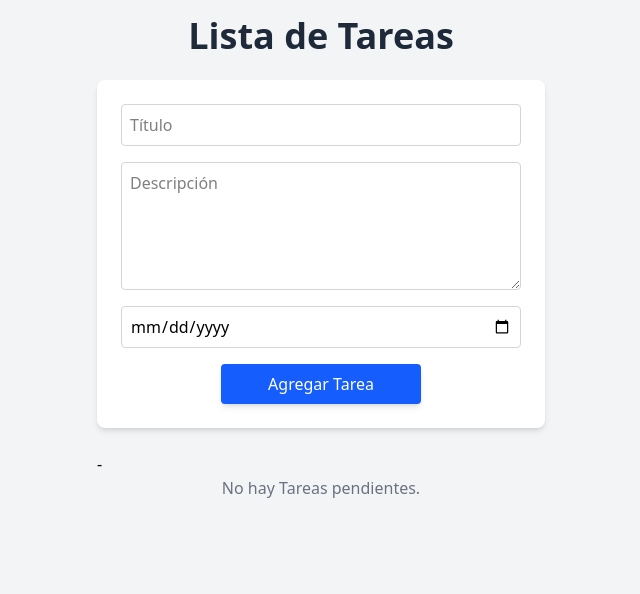
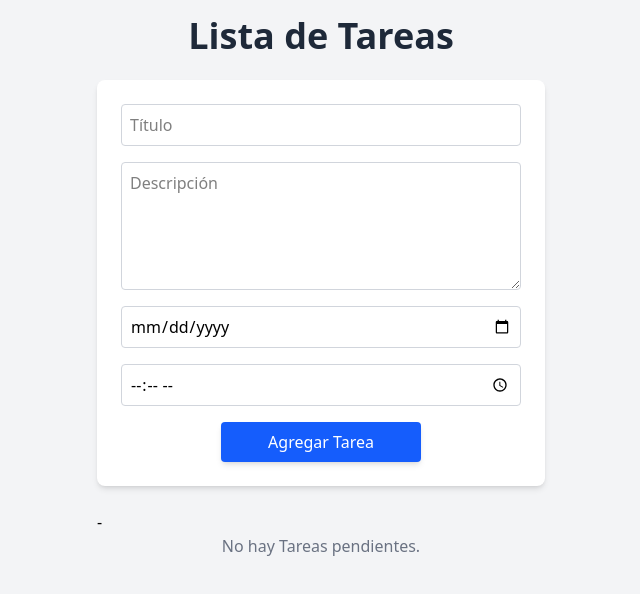
Before and after one commit to AlexanderManriquez/todo-react, a React (Vite) app: page / in a window 1280 px wide. Shown: the top 594 px of the page, without its empty margins (319-959 px from the left). Built offline with nearby package versions, Linux system fonts and the light colour scheme.

Commit message:
feat: add hour field to todo items and update related components

```diff
--- a/src/App.tsx
+++ b/src/App.tsx
@@ -7,12 +7,13 @@ import { ToDo } from "./types";
 function App() {
   const [todos, setTodos] = useState<ToDo[]>([]);
 
-  const addToDo = (todo: { title: string; description: string; date: string }) => {
+  const addToDo = (todo: { title: string; description: string; date: string; hour: string }) => {
     const newTodo = {
       id: Date.now(),
       title: todo.title,
       description: todo.description,
       date: todo.date,
+      hour: todo.hour,
       completed: false,
     };
     setTodos((prev) => [...prev, newTodo]);
--- a/src/components/ToDoForm.tsx
+++ b/src/components/ToDoForm.tsx
@@ -1,7 +1,7 @@
 import { useState } from "react";
 
 interface Props {
-  onAdd: (todo: { title: string; description: string; date: string }) => void;
+  onAdd: (todo: { title: string; description: string; date: string; hour: string, }) => void;
 }
 
 export default function ToDoForm({ onAdd }: Props) {
@@ -9,6 +9,7 @@ export default function ToDoForm({ onAdd }: Props) {
     title: "",
     description: "",
     date: "",
+    hour: "",
   });
   const [error, setError] = useState("");
 
@@ -21,13 +22,13 @@ export default function ToDoForm({ onAdd }: Props) {
     e.preventDefault();
     const { title, description, date } = formData;
 
-    if (!title.trim() || !description.trim() || !date) {
+    if (!title.trim() || !description.trim() || !date || !formData.hour) {
       setError("Todos los campos son obligatorios.");
       return;
     }
 
     onAdd(formData);
-    setFormData({ title: "", description: "", date: "" });
+    setFormData({ title: "", description: "", date: "", hour: "" });
     setError("");
   };
 
@@ -64,6 +65,14 @@ export default function ToDoForm({ onAdd }: Props) {
         className="p-2 border border-gray-300 rounded focus:outline-none focus:ring-2 focus:ring-blue-500"
         aria-label="Fecha de la tarea"
       />
+      <input
+        type="time"
+        name="hour"
+        value={formData.hour}
+        onChange={handleChange}
+        className="p-2 border border-gray-300 rounded focus:outline-none focus:ring-2 focus:ring-blue-500"
+        aria-label="Hora de la tarea"
+      />
       <button
         type="submit"
         className="bg-blue-600 text-white px-4 py-2 rounded hover:bg-blue-700 shadow-md transition duration-300 w-1/2 mx-auto">
--- a/src/components/ToDoItem.tsx
+++ b/src/components/ToDoItem.tsx
@@ -14,11 +14,13 @@ export default function ToDoItem({ todo, onDelete, onToggle}: Props) {
           <h3 className={`text-lg font-semibold ${todo.completed ? 'line-through text-gray-400' : ''}`}>
             {todo.title}
           </h3>
-          <p className={`text-lg font-semibold ${todo.completed ? 'line-through text-gray-400' : ''}`}>
+          <p className={`text-base font-light ${todo.completed ? 'line-through text-gray-400' : ''}`}>
             {todo.description}
           </p>
 
           <div className="text-sm text-gray-500">Fecha: {todo.date}</div>
+
+          <div className="text-sm text-gray-500">Hora: {todo.hour}</div>
 
           <div className="flex gap-2 mt-2">
             <button
--- a/src/types/index.ts
+++ b/src/types/index.ts
@@ -3,5 +3,6 @@ export interface ToDo {
     title: string;
     description: string;
     date: string;
+    hour: string;
     completed: boolean;
 }
```
